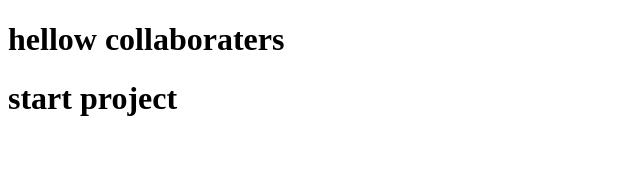
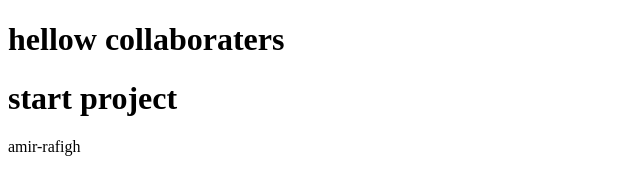
Before and after one commit to zahra-rafigh/e-commerce, a plain HTML site: page index.html in a window 1280 px wide. Shown: the full height of the page, 0-640 px from the left. Drawn offline with Linux system fonts and the light colour scheme.

Commit message:
add amir-rafigh

```diff
--- a/index.html
+++ b/index.html
@@ -9,5 +9,7 @@
     <h1>hellow collaboraters</h1>
     <h1>start project</h1>
 
+    <p>amir-rafigh</p>
+
 </body>
 </html>
```
